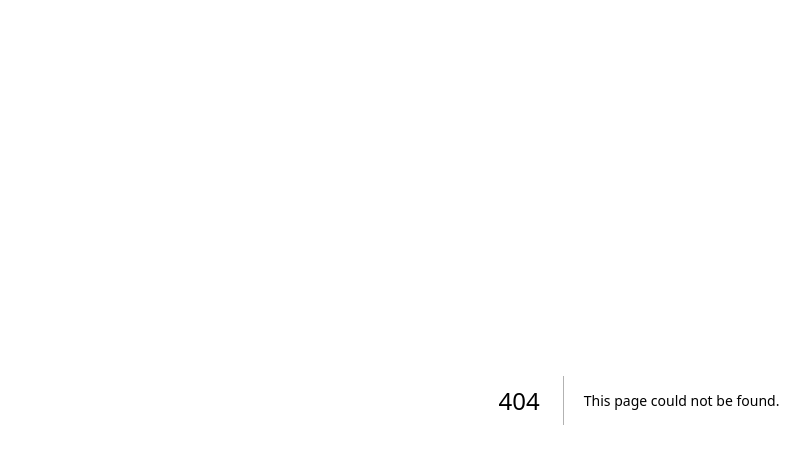
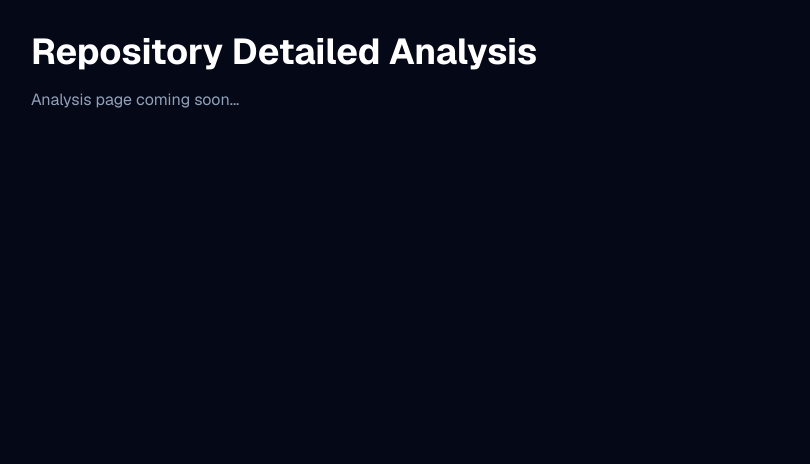
Before and after one commit to utsavaraj/GitHub_Knowledge_Assistant, a Next.js app: page /analysis in a window 1280 px wide. Before the commit this address had no page. Shown: the top 464 px of the page, without its empty margins (1-811 px from the left). Built offline with nearby package versions, Linux system fonts and the light colour scheme.

Commit message:
Add analysis page navigation

```diff
--- /dev/null
+++ b/app/analysis/page.tsx
@@ -0,0 +1,13 @@
+export default function AnalysisPage() {
+  return (
+    <main className="min-h-screen bg-[#050816] text-white p-8">
+      <h1 className="text-4xl font-bold">
+        Repository Detailed Analysis
+      </h1>
+
+      <p className="mt-4 text-slate-400">
+        Analysis page coming soon...
+      </p>
+    </main>
+  );
+}
--- a/app/page.tsx
+++ b/app/page.tsx
@@ -399,6 +399,16 @@ const askQuestion = async () => {
 
               </div>
             </div>
+            {repoData && (
+  <div className="mt-4">
+    <a
+      href="/analysis"
+      className="inline-flex rounded-xl bg-linear-to-r from-purple-500 to-pink-500 px-6 py-3 font-semibold text-white transition hover:opacity-90"
+    >
+      View Detailed Analysis →
+    </a>
+  </div>
+)}
 
             {/* Error */}
             {error && (
```
